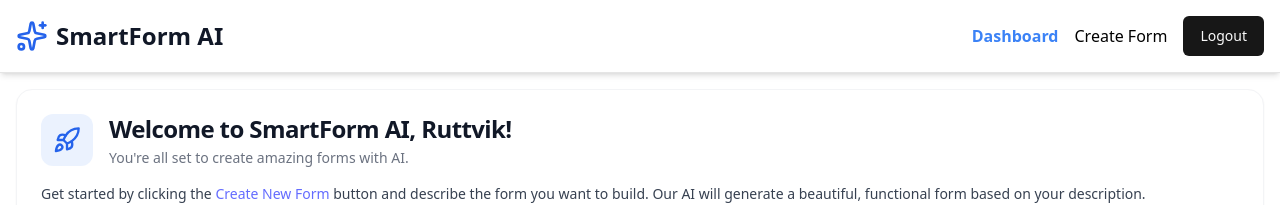
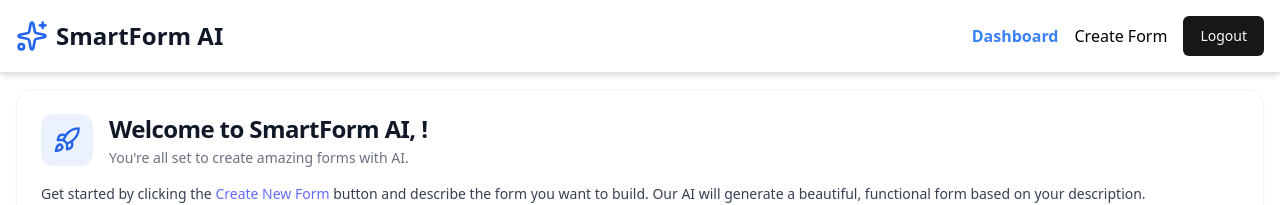
Before and after one commit to ruttvikInvi/smartform-ui, a React (Vite) app: page /dashboard in a window 1280 px wide. Shown: the top 205 px of the page. Built offline with nearby package versions, Linux system fonts and the light colour scheme; no server answers; sample sign-in values are in the browser's storage.

Commit message:
update DashboardPage to use dynamic userName from AuthContext

```diff
--- a/src/pages/Dashboard.tsx
+++ b/src/pages/Dashboard.tsx
@@ -1,12 +1,12 @@
 import React, { useEffect } from "react";
 import { WelcomeMessage } from "../components/WelcomMessage";
-import { Card, CardContent } from "../components/ui/card";
-import { BarChart3, FormInput, Sparkles } from "lucide-react";
 import { getAllForms } from "../services/formService";
 import { FormCard } from "../components/FormCard";
+import { useAuth } from "../context/authContext";
 
 const DashboardPage: React.FC = () => {
   const [forms, setForms] = React.useState([]);
+  const { userName } = useAuth();
   useEffect(() => {
     const fetchFormFields = async () => {
       try {
@@ -21,7 +21,7 @@ const DashboardPage: React.FC = () => {
   return (
     <div className="">
       <WelcomeMessage
-        userName={"Ruttvik"}
+        userName={userName}
         onDismiss={function (): void {
           throw new Error("Function not implemented.");
         }}
```
